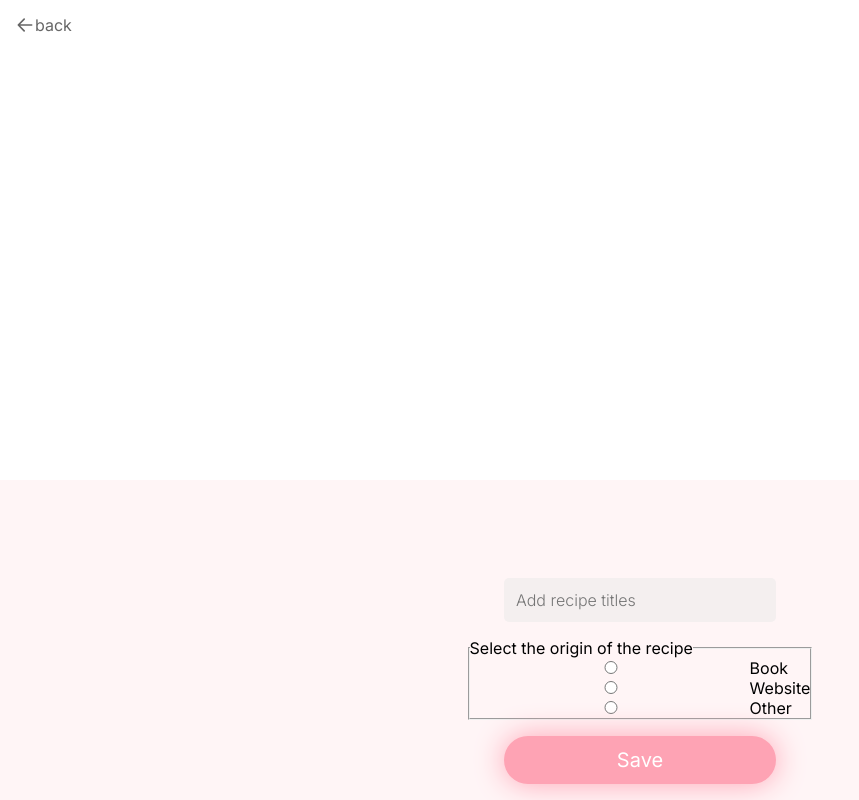
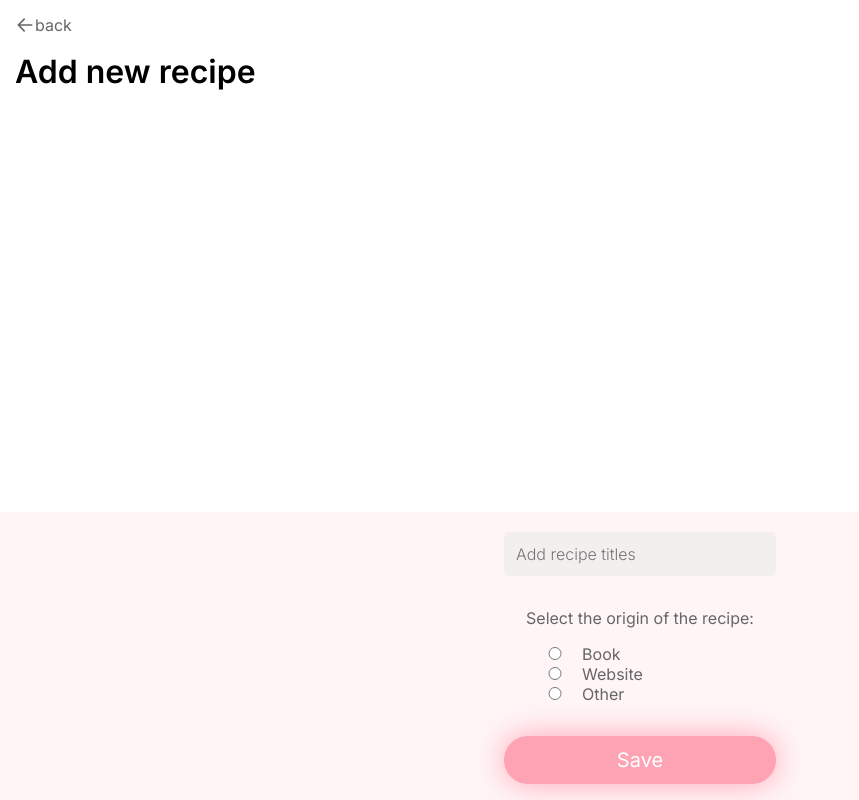
Before and after one commit to Luxa23/capstone-project, a Next.js app: page /new-recipe in a window 1280 px wide. Shown: the whole page, without its empty margins (0-859 px from the left). Built offline with nearby package versions, Linux system fonts and the light colour scheme.

Commit message:
Finalised CSS for new form

```diff
--- a/components/StyledComponents/StyledForm.js
+++ b/components/StyledComponents/StyledForm.js
@@ -3,7 +3,7 @@ import styled from 'styled-components';
 const StyledForm = styled.form`
   background: #fff5f6;
   display: grid;
-  height: 20rem;
+  height: 18rem;
   justify-items: center;
   align-content: end;
   row-gap: 1rem;
@@ -17,6 +17,10 @@ const StyledForm = styled.form`
   & input {
     width: 17rem;
   }
+
+  & p {
+    font-family: var(--font-family);
+  }
 `;
 
 export default StyledForm;
--- /dev/null
+++ b/components/StyledComponents/StyledH1.js
@@ -0,0 +1,11 @@
+import styled from 'styled-components';
+
+const StyledH1 = styled.h1`
+  font-family: var(--font-family);
+  font-weight: 600;
+  grid-row-start: 2;
+  grid-row-end: 3;
+  margin: 0 0 0 15px;
+`;
+
+export default StyledH1;
--- a/components/StyledComponents/StyledPageContainer.js
+++ b/components/StyledComponents/StyledPageContainer.js
@@ -2,7 +2,9 @@ import styled from 'styled-components';
 
 const StyledPageContainer = styled.div`
   display: grid;
-  background-color: blue;
+  grid-template-rows: 3rem 5rem;
+  row-gap: 0.25rem;
+  justify-items: start;
 `;
 
 export default StyledPageContainer;
--- a/components/StyledComponents/StyledRadioButtonGroup.js
+++ b/components/StyledComponents/StyledRadioButtonGroup.js
@@ -1,7 +1,15 @@
 import styled from 'styled-components';
 
-const StyledRadioButtonGroup = styled.div`
+const StyledRadioButtonGroup = styled.fieldset`
   font-family: var(--font-family);
+  font-size: 16;
+  color: #666666;
+  border: none;
+  margin: 0 0 16px;
+
+  input {
+    width: 3rem;
+  }
 `;
 
 export default StyledRadioButtonGroup;
--- a/components/StyledComponents/index.js
+++ b/components/StyledComponents/index.js
@@ -1,5 +1,6 @@
 import StyledButton from './StyledButton';
 import StyledForm from './StyledForm';
+import StyledH1 from './StyledH1';
 import StyledH2 from './StyledH2';
 import StyledInput from './StyledInput';
 import StyledListEntry from './StyledListEntry';
@@ -11,6 +12,7 @@ export {
   StyledButton,
   StyledForm,
   StyledH2,
+  StyledH1,
   StyledInput,
   StyledListEntry,
   StyledToastContainer,
--- a/components/TypeOfOrigin.js
+++ b/components/TypeOfOrigin.js
@@ -4,13 +4,12 @@ export default function TypeOfOrigin() {
   return (
     <>
       <StyledRadioButtonGroup>
-        <fieldset>
-          <legend>Select the origin of the recipe</legend>
+        <p>Select the origin of the recipe:</p>
+        <label htmlFor="Book">
+          <input type="radio" id="Book" name="origin" value="Book" />
+          Book
+        </label>
 
-          <div>
-            <input type="radio" id="Book" name="origin" value="Book"></input>
-            <label htmlFor="Book">Book</label>
-          </div>
         <div>
           <input
             type="radio"
@@ -24,7 +23,6 @@ export default function TypeOfOrigin() {
           <input type="radio" id="Other" name="origin" value="Other"></input>
           <label htmlFor="Other">Other</label>
         </div>
-        </fieldset>
       </StyledRadioButtonGroup>
     </>
   );
--- a/pages/new-recipe.js
+++ b/pages/new-recipe.js
@@ -1,6 +1,6 @@
+import { StyledPageContainer, StyledH1 } from '../components/StyledComponents';
 import RecipeForm from '../components/RecipeForm';
 import StyledA from '../components/StyledComponents/StyledA';
-import { StyledPageContainer } from '../components/StyledComponents';
 import Link from 'next/link';
 import Arrowleft from '../public/arrowleft.svg';
 
@@ -8,15 +8,15 @@ export default function NewRecipe() {
   return (
     <>
       <StyledPageContainer>
+        <StyledH1>Add new recipe</StyledH1>
         <Link passHref href="/">
           <StyledA>
             <Arrowleft width="20px" height="20px" />
             back
           </StyledA>
         </Link>
-
-        <RecipeForm />
       </StyledPageContainer>
+      <RecipeForm />
     </>
   );
 }
```
Lines whose indentation alone changed are shown as unchanged.
